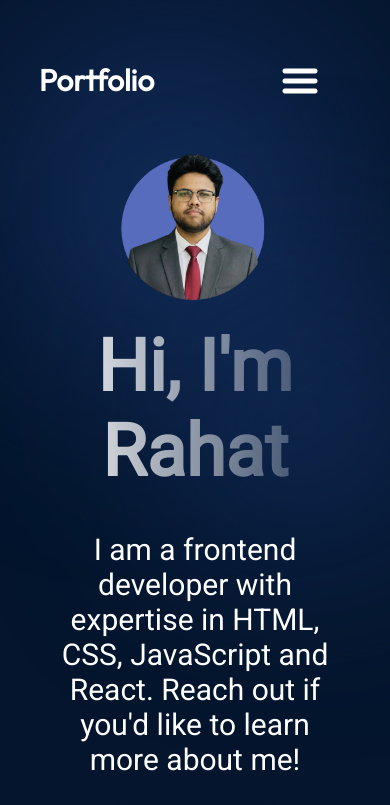
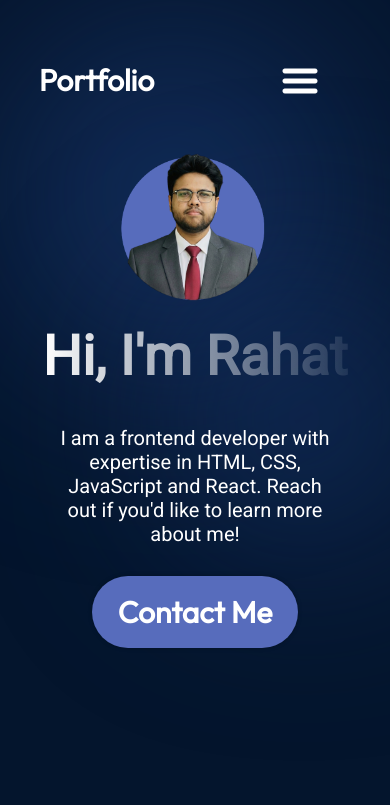
Before and after one commit to rahat605/portfolio, a React (Vite) app: page / in a window 390 px wide. Shown: the top 805 px of the page. Built offline with nearby package versions, Linux system fonts and the light colour scheme.

Commit message:
fixing alignmet

```diff
--- a/src/components/Hero/Hero.module.css
+++ b/src/components/Hero/Hero.module.css
@@ -120,6 +120,7 @@
         flex-direction: column;
         align-items: center;
         text-align: center;
+        font-size: 20px;
      }
 
      .title{
@@ -127,6 +128,7 @@
         justify-content: center; */
         text-align: center;
         margin-top: 20px;
+        font-size: 55px;
      }
 
 }
```
